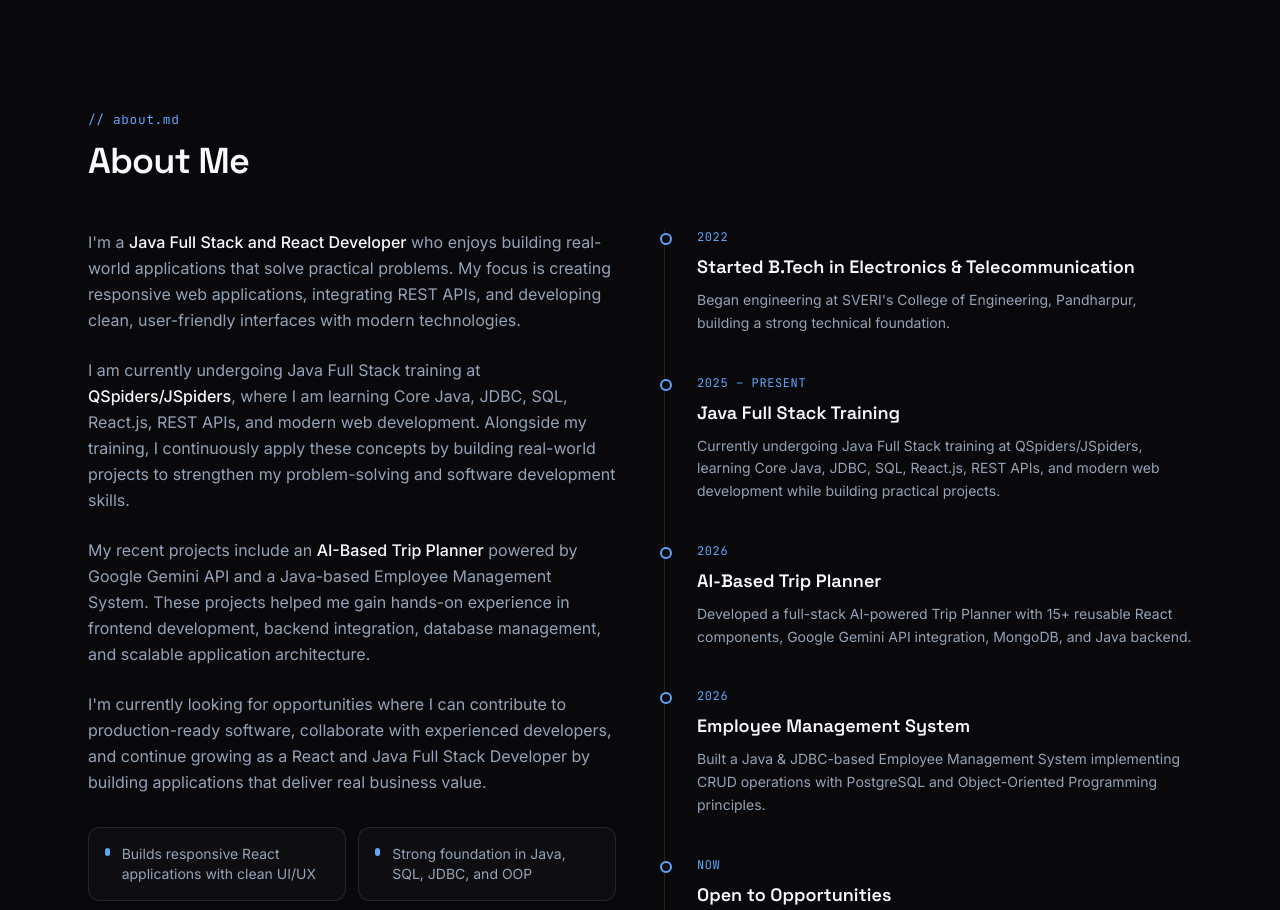
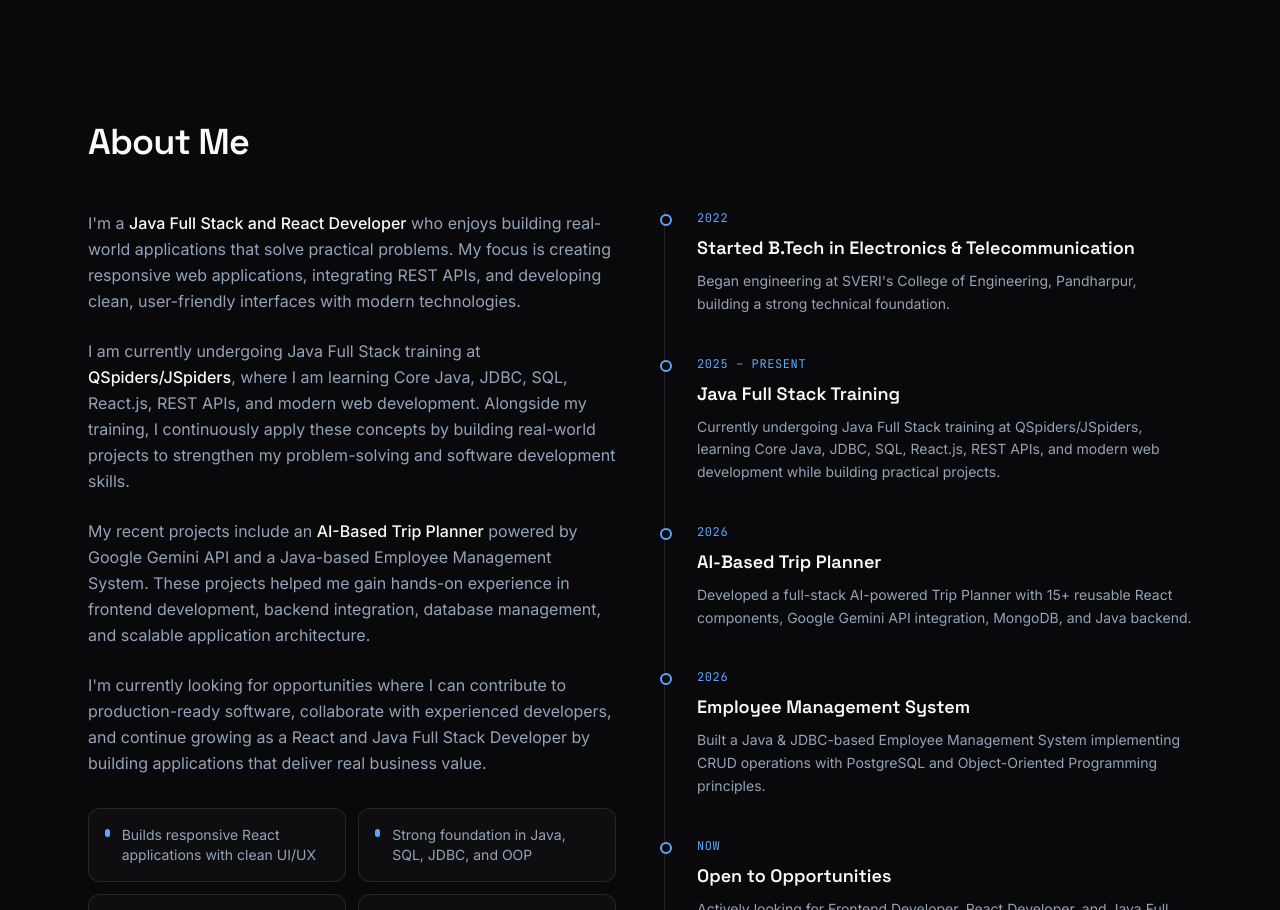
Before and after one commit to prashantmane1207/PrashantManePortfolio-V2-, a React (Vite) app: page / in a window 1280 px wide. Shown: the part 802-1712 px from the top of the page. Built offline with nearby package versions, Linux system fonts and the light colour scheme; no server answers.

Commit message:
Remove eyebrow prop from SectionHeading in About

```diff
--- a/src/sections/About.jsx
+++ b/src/sections/About.jsx
@@ -42,7 +42,7 @@ const timeline = [
 export default function About() {
   return (
     <section id="about" className="mx-auto max-w-6xl px-6 py-28">
-      <SectionHeading eyebrow="// about.md" title="About Me" />
+      <SectionHeading title="About Me" />
 
       <div className="grid gap-12 lg:grid-cols-2">
         <motion.div
```
